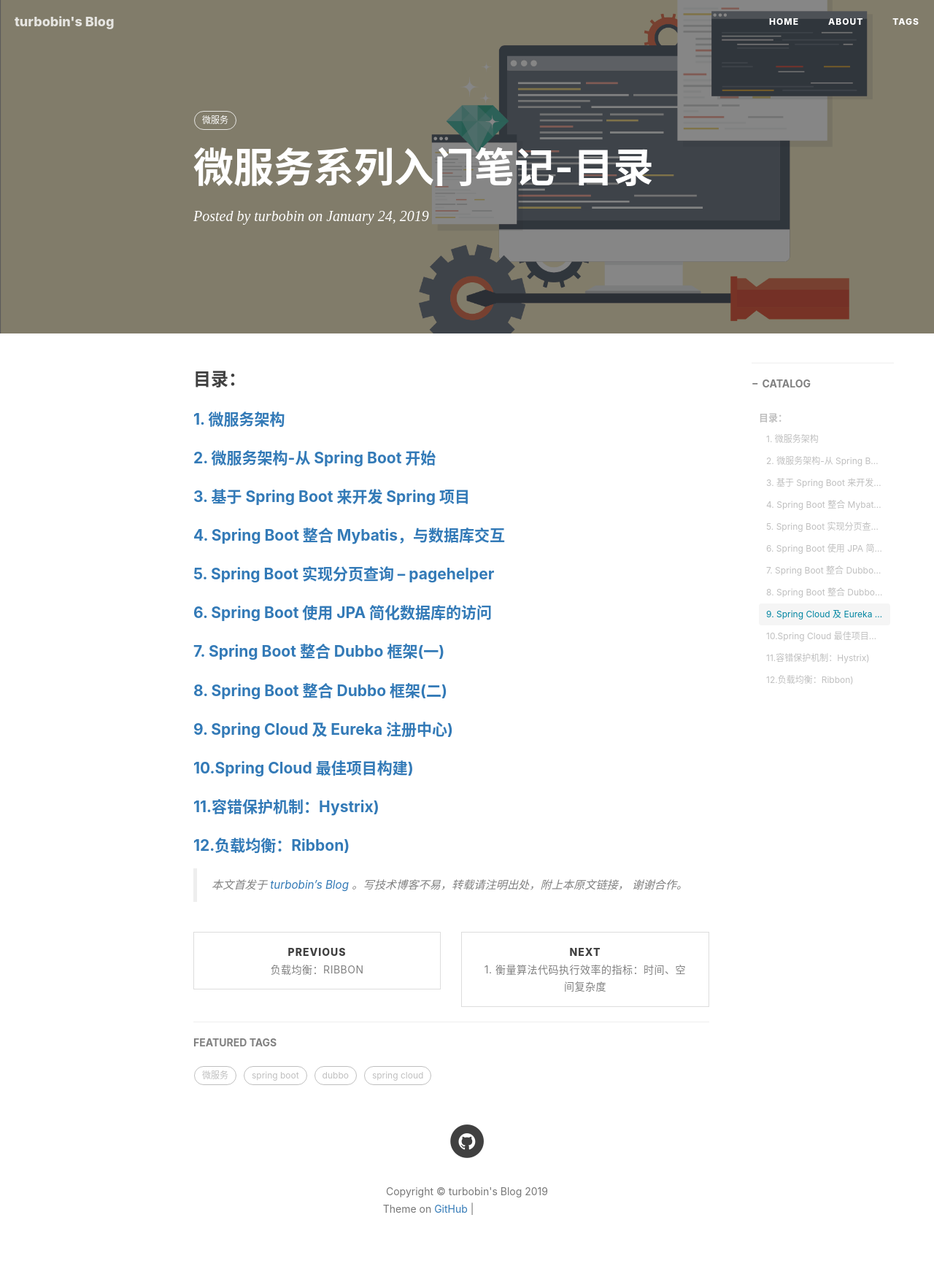
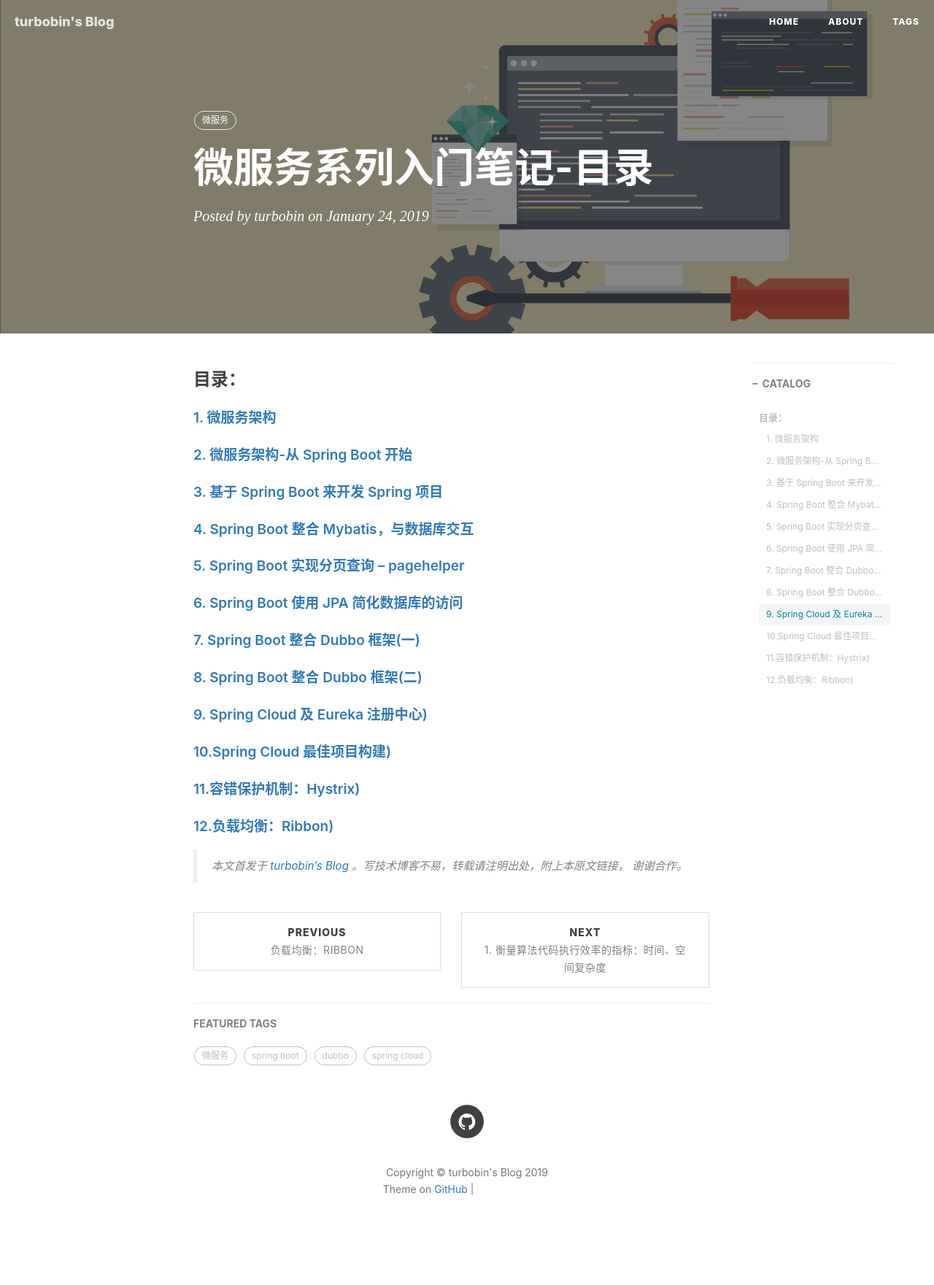
Before and after one commit to turbobin/turbobin.github.io, a Jekyll site: the page built from _posts/2019-01-20-microservice-catalog.md, in a window 1280 px wide. Shown: the whole page at 73% size. Built offline with Jekyll 4.4.1, drawn with Linux system fonts in a browser that asks for light colours; nearby versions of some CDN libraries; comment, search, counter and statistics services are not loaded; after the commit the page ends 1734 px from its top, so only the background shows below that; grey boxes are pictures that could not be loaded.

Commit message:
add article

```diff
--- a/_posts/2019-01-20-microservice-catalog.md
+++ b/_posts/2019-01-20-microservice-catalog.md
@@ -15,31 +15,30 @@
 
 ### 目录：
 
-#### [1. 微服务架构](https://turbobin.github.io/2018/12/15/microservice/)
+##### [1. 微服务架构](https://turbobin.github.io/2018/12/15/microservice/)
 
-#### [2. 微服务架构-从 Spring Boot 开始](https://turbobin.github.io/2018/12/15/start-springboot/)
+##### [2. 微服务架构-从 Spring Boot 开始](https://turbobin.github.io/2018/12/15/start-springboot/)
 
-#### [3. 基于 Spring Boot 来开发 Spring 项目](https://turbobin.github.io/2018/12/16/spring-with-springboot/)
+##### [3. 基于 Spring Boot 来开发 Spring 项目](https://turbobin.github.io/2018/12/16/spring-with-springboot/)
+
+##### [4. Spring Boot 整合 Mybatis，与数据库交互](https://turbobin.github.io/2018/12/17/springboot-with-mybatis/)
+
+##### [5. Spring Boot 实现分页查询 – pagehelper](https://turbobin.github.io/2018/12/18/springboot-pagehelper/)
 
 
-#### [4. Spring Boot 整合 Mybatis，与数据库交互](https://turbobin.github.io/2018/12/17/springboot-with-mybatis/)
+##### [6. Spring Boot 使用 JPA 简化数据库的访问](https://turbobin.github.io/2018/12/19/springboot-with-jpa/)
 
-#### [5. Spring Boot 实现分页查询 – pagehelper](https://turbobin.github.io/2018/12/18/springboot-pagehelper/)
+##### [7. Spring Boot 整合 Dubbo 框架(一)](https://turbobin.github.io/2018/12/20/springboot-with-dubbo-1/)
 
+##### [8. Spring Boot 整合 Dubbo 框架(二)](https://turbobin.github.io/2018/12/21/springboot-with-dubbo-2/)
 
-#### [6. Spring Boot 使用 JPA 简化数据库的访问](https://turbobin.github.io/2018/12/19/springboot-with-jpa/)
+##### [9. Spring Cloud 及 Eureka 注册中心)](https://turbobin.github.io/2019/01/07/springcloud-and-eureka/)
 
-#### [7. Spring Boot 整合 Dubbo 框架(一)](https://turbobin.github.io/2018/12/20/springboot-with-dubbo-1/)
+##### [10.Spring Cloud 最佳项目构建)](https://turbobin.github.io/2019/01/10/best-springcloud-practice/)
 
-#### [8. Spring Boot 整合 Dubbo 框架(二)](https://turbobin.github.io/2018/12/21/springboot-with-dubbo-2/)
+##### [11.容错保护机制：Hystrix)](https://turbobin.github.io/2019/01/13/learn-hystrix/)
 
-#### [9. Spring Cloud 及 Eureka 注册中心)](https://turbobin.github.io/2019/01/07/springcloud-and-eureka/)
-
-#### [10.Spring Cloud 最佳项目构建)](https://turbobin.github.io/2019/01/10/best-springcloud-practice/)
-
-#### [11.容错保护机制：Hystrix)](https://turbobin.github.io/2019/01/13/learn-hystrix/)
-
-#### [12.负载均衡：Ribbon)](https://turbobin.github.io/2019/01/13/learn-ribbon/)
+##### [12.负载均衡：Ribbon)](https://turbobin.github.io/2019/01/13/learn-ribbon/)
 
 
 
```
